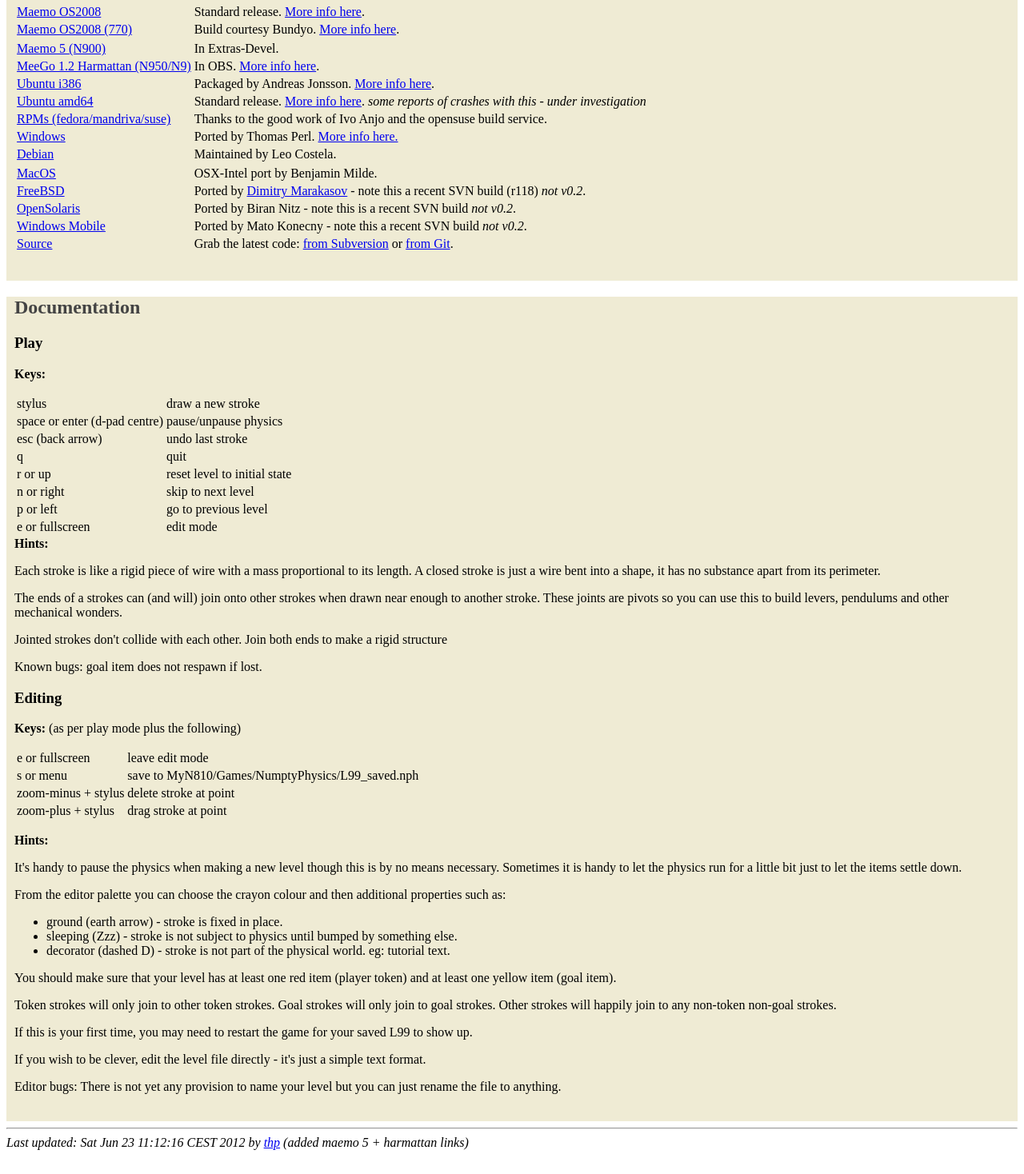
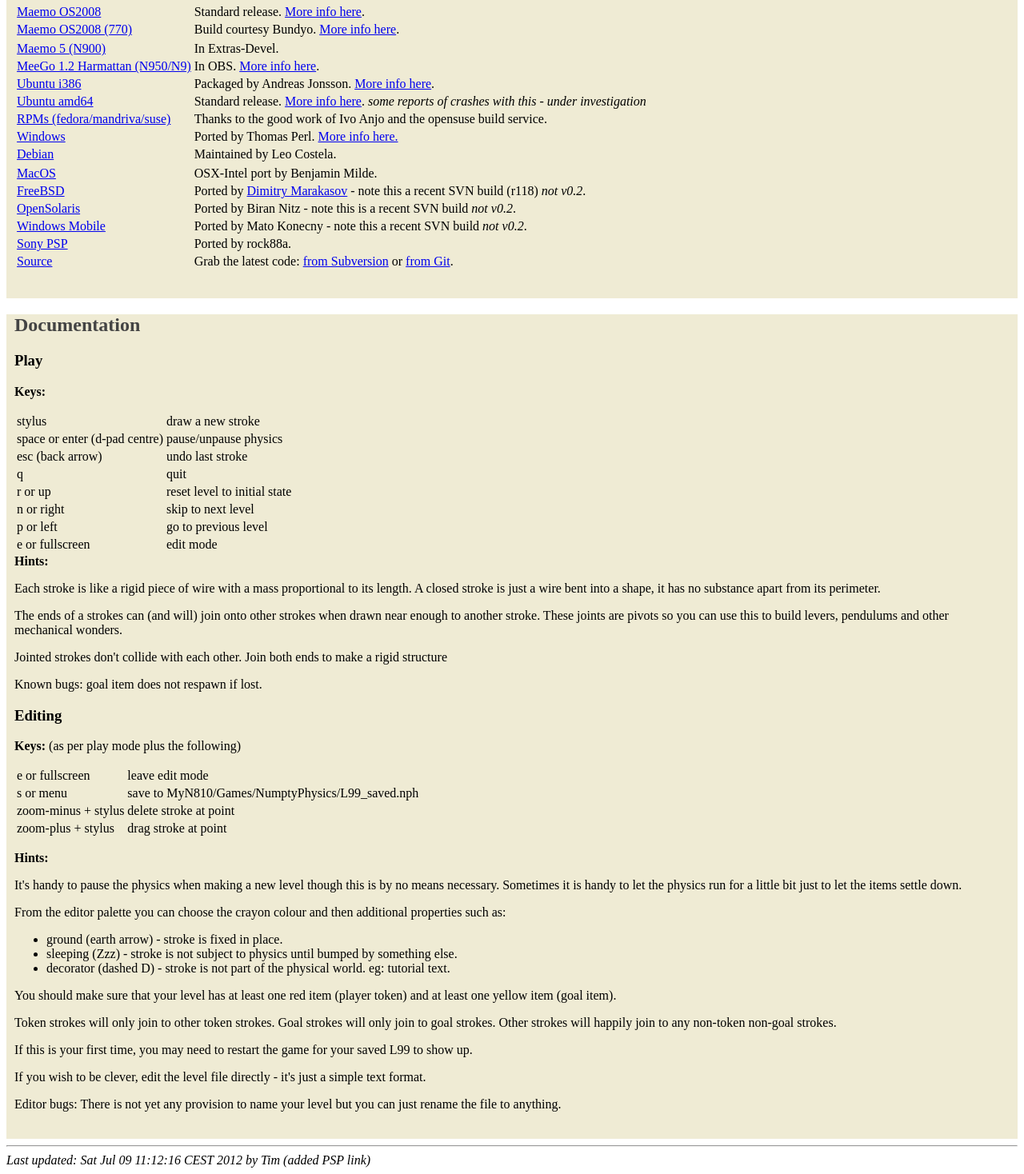
Before and after one commit to svn2github/numptyphysics, a plain HTML site: page www/index.html in a window 1280 px wide. Shown: the part 931-2399 px from the top of the page at 80% size. Before the commit the page ends 2377 px from the top, so only its background shows below. Drawn offline with Linux system fonts and the light colour scheme.

Commit message:
add PSP link
git-svn-id: https://vcs.maemo.org/svn/numptyphysics@159 2afca267-d0a4-46bd-89a9-2591803afc3f

```diff
--- a/www/index.html
+++ b/www/index.html
@@ -117,6 +117,10 @@ The Harmattan port is available via Git also:
 <td>Ported by Mato Konecny - note this a recent SVN build <i>not v0.2</i>.</td>
 </tr>
 <tr>
+<td><a href="http://code.google.com/p/numpty-physics-for-psp/">Sony PSP</a></td>
+<td>Ported by rock88a.</td>
+</tr>
+<tr>
 <td><a href="https://garage.maemo.org/scm/?group_id=638">Source</a></td>
 <td>Grab the latest code: <a href="https://garage.maemo.org/scm/?group_id=638">from Subversion</a> or
     <a href="https://github.com/harmattan/numptyphysics">from Git</a>.</td>
@@ -208,8 +212,8 @@ can just rename the file to anything. <p>
 
 <hr>
 <address>
-    Last updated: Sat Jun 23 11:12:16 CEST 2012
-    by <a href="http://thp.io/about">thp</a> (added maemo 5 + harmattan links)
+    Last updated: Sat Jul 09 11:12:16 CEST 2012
+    by Tim (added PSP link)
 </address>
 
 </body>
```
